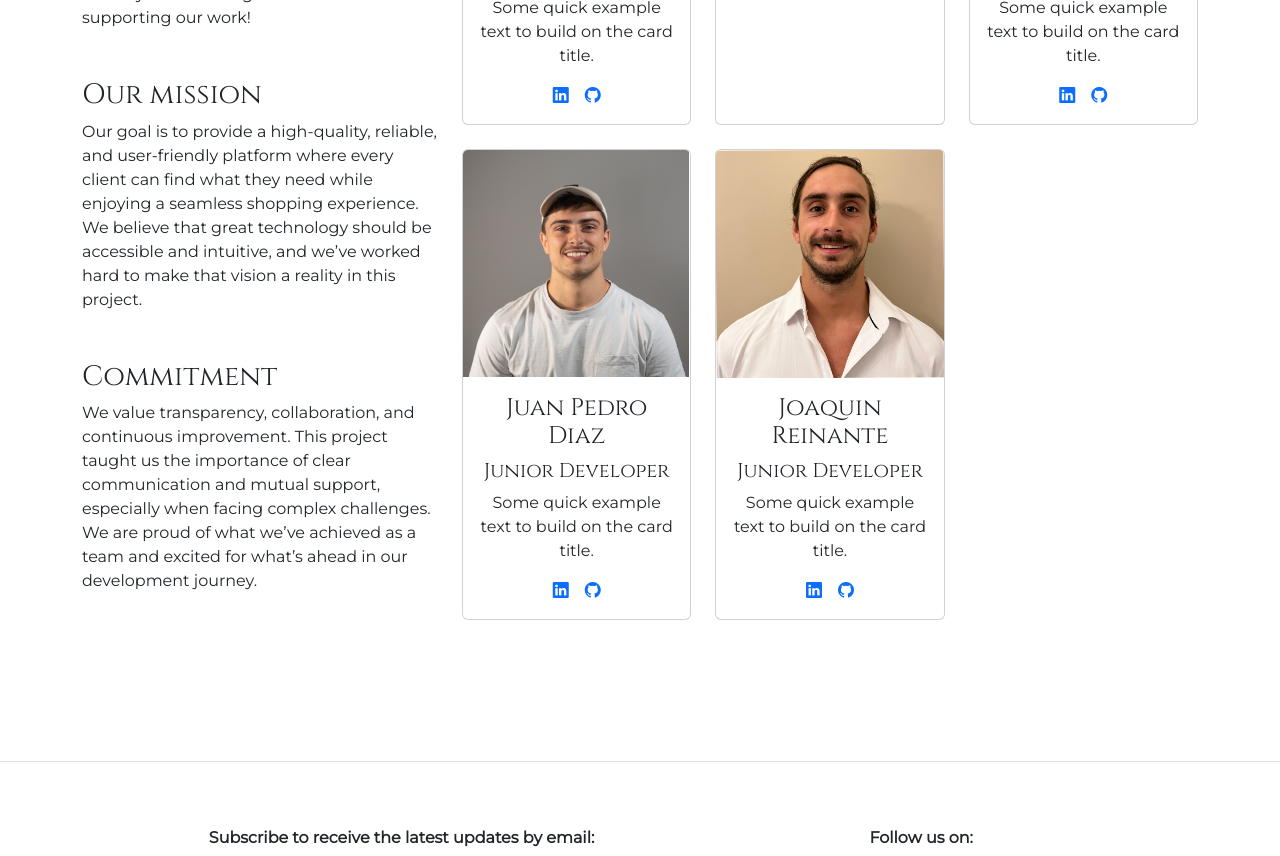
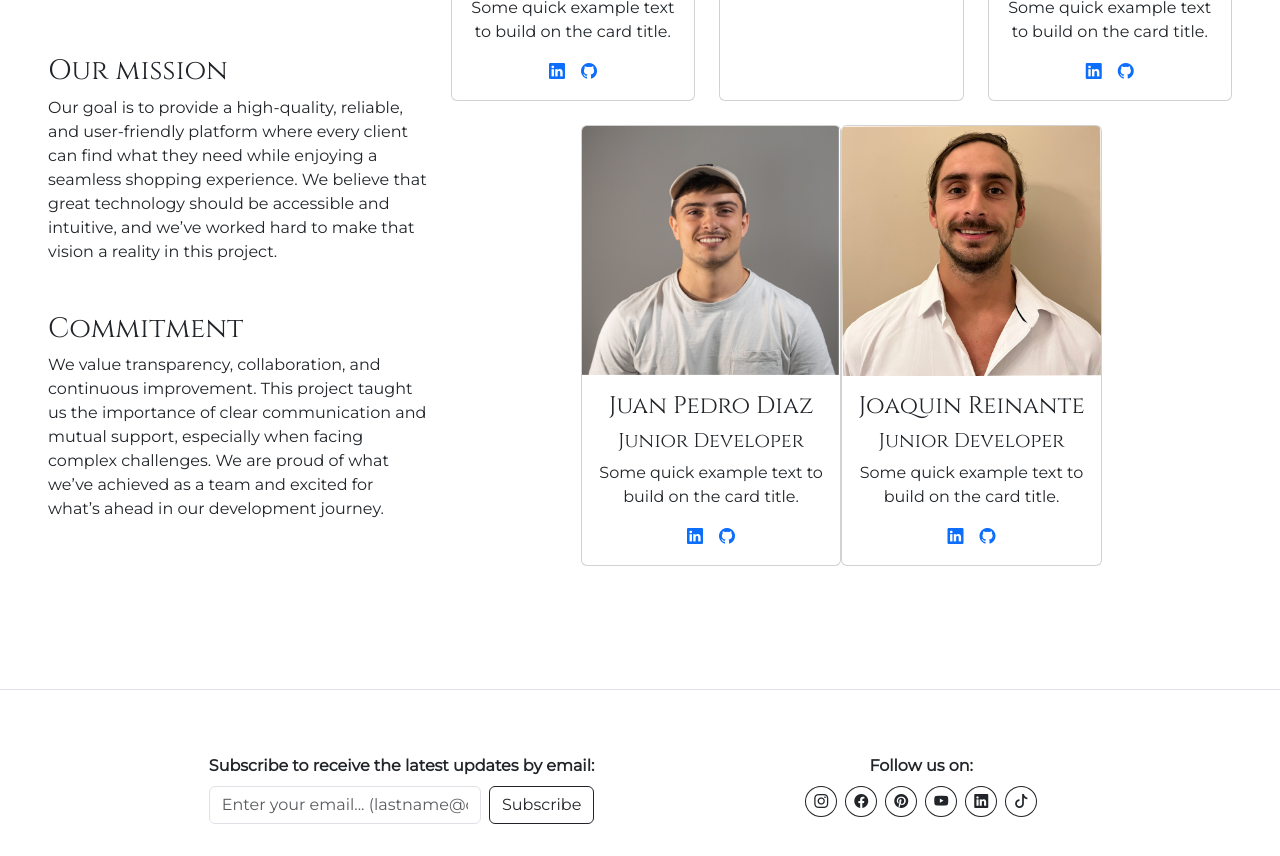
Before and after one commit to martopravia/proyecto_final_front_public, a React (Vite) app: page /aboutus in a window 1280 px wide. Shown: the part 980-1836 px from the top of the page. Built offline with nearby package versions, Linux system fonts and the light colour scheme.

Commit message:
Enhance AboutUs component layout and add custom collapse styling in AppNavbar

```diff
--- a/src/App.css
+++ b/src/App.css
@@ -231,3 +231,12 @@ h5 {
   box-shadow: 0 2px 6px rgba(0, 0, 0, 0.3);
   font-size: 0.8rem;
 }
+
+.custom-collapse {
+  position: absolute;
+  top: 100%; /* justo debajo del navbar */
+  left: 0;
+  background-color: white;
+  padding: 1rem;
+  transition: all 0.3s ease-in-out;
+}
--- a/src/components/AboutUs.jsx
+++ b/src/components/AboutUs.jsx
@@ -58,7 +58,7 @@ export default function AboutUs() {
         </div>
       </div>
 
-      <section className="container my-5">
+      <section className="mx-5 my-5">
         <div className="row text-center">
           {[
             {
@@ -128,12 +128,13 @@ export default function AboutUs() {
             </div>
           </div>
 
-          <div className="col-12 col-lg-8">
+          <div className="col-12 col-lg-8 mx-auto">
             <div className="row">
-              {developers.map((dev, index) => (
+              {/* Primera fila: 3 developers */}
+              {developers.slice(0, 3).map((dev, index) => (
                 <div
                   key={index}
-                  className="col-12 col-md-6 col-lg-4 mb-4 d-flex justify-content-center"
+                  className="col-12 col-md-4 mb-4 d-flex justify-content-center"
                 >
                   <div className="card h-100 text-center">
                     <img
@@ -159,6 +160,39 @@ export default function AboutUs() {
                   </div>
                 </div>
               ))}
+
+              {/* Segunda fila: 2 developers centrados */}
+              <div className="d-flex justify-content-center flex-wrap">
+                {developers.slice(3).map((dev, index) => (
+                  <div
+                    key={index}
+                    className="col-12 col-md-4 mb-4 d-flex justify-content-center"
+                  >
+                    <div className="card h-100 text-center">
+                      <img
+                        className="card-img-top img-fluid cardSize"
+                        src={dev.profileImg}
+                        alt="Avatar"
+                      />
+                      <div className="card-body">
+                        <h4 className="card-title">{dev.name}</h4>
+                        <h5 className="card-subtitle my-2">Junior Developer</h5>
+                        <p className="card-text">
+                          Some quick example text to build on the card title.
+                        </p>
+                        <div className="d-flex justify-content-center gap-3 flex-wrap">
+                          <a href={dev.linkedin}>
+                            <i className="bi bi-linkedin"></i>
+                          </a>
+                          <a href={dev.github}>
+                            <i className="bi bi-github"></i>
+                          </a>
+                        </div>
+                      </div>
+                    </div>
+                  </div>
+                ))}
+              </div>
             </div>
           </div>
         </div>
--- a/src/components/AppNavbar.jsx
+++ b/src/components/AppNavbar.jsx
@@ -1,4 +1,4 @@
-import { NavLink } from "react-router";
+import { NavLink, useNavigate } from "react-router";
 import { Navbar, Nav, Container } from "react-bootstrap";
 import CartHandler from "./CartHandler";
 import { useState } from "react";
@@ -9,11 +9,13 @@ import { toast } from "react-toastify";
 export default function AppNavbar() {
   const [expanded, setExpanded] = useState(false);
   const dispatch = useDispatch();
+  const navigate = useNavigate();
   const { user } = useSelector((state) => state.user);
 
   const handleLogout = () => {
     setTimeout(() => {
       toast.info("You have been logged out.");
+      navigate("/");
       dispatch(logout());
     }, 1000);
   };
@@ -83,7 +85,7 @@ export default function AppNavbar() {
             className="text-light"
           ></Nav.Link> */}
         </div>
-        <Navbar.Collapse id="main-navbar-nav">
+        <Navbar.Collapse id="main-navbar-nav" className="custom-collapse">
           <Nav
             className="flex-column text-dark ps-3"
             onSelect={() => setExpanded(false)}
```
